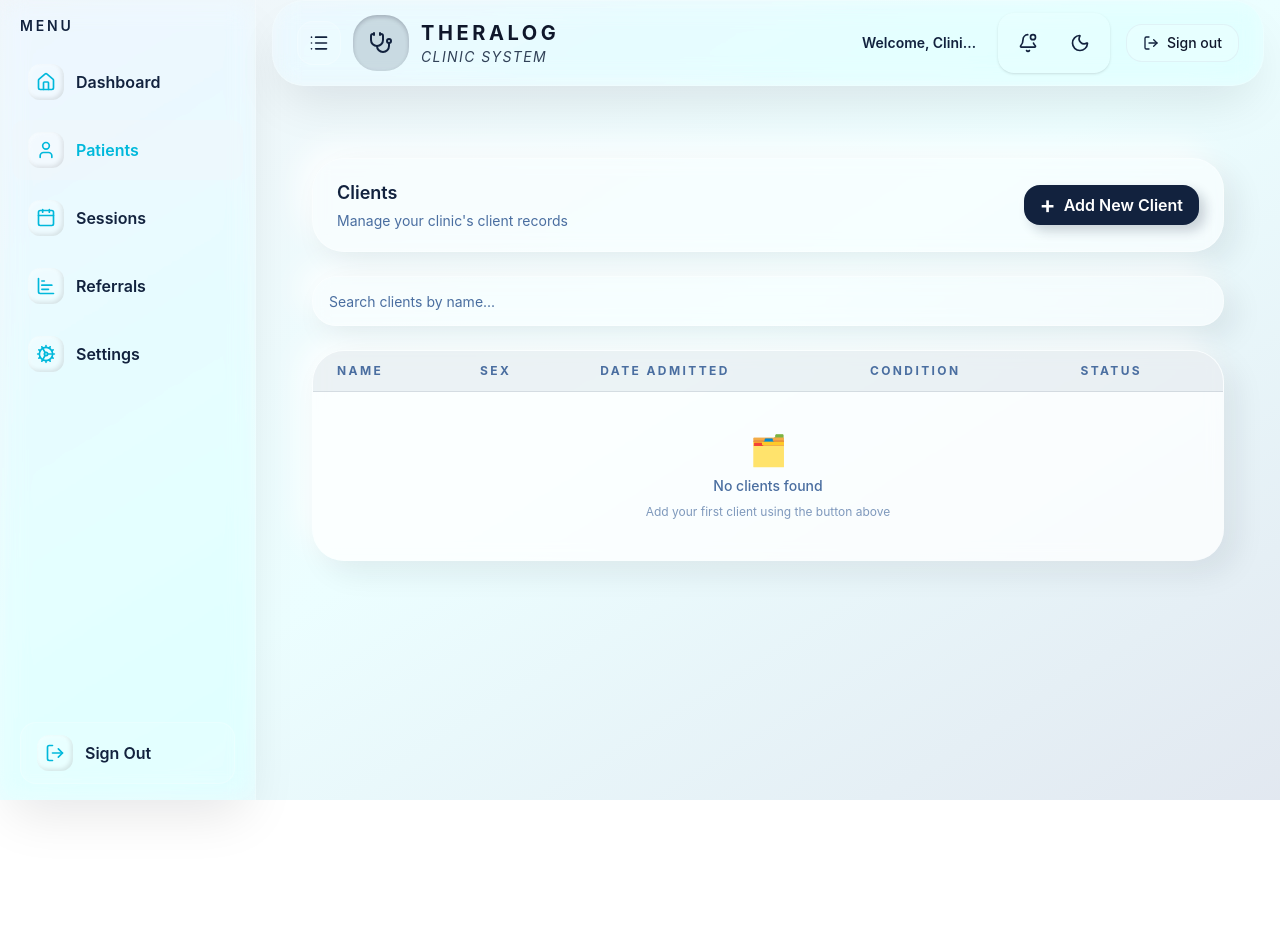
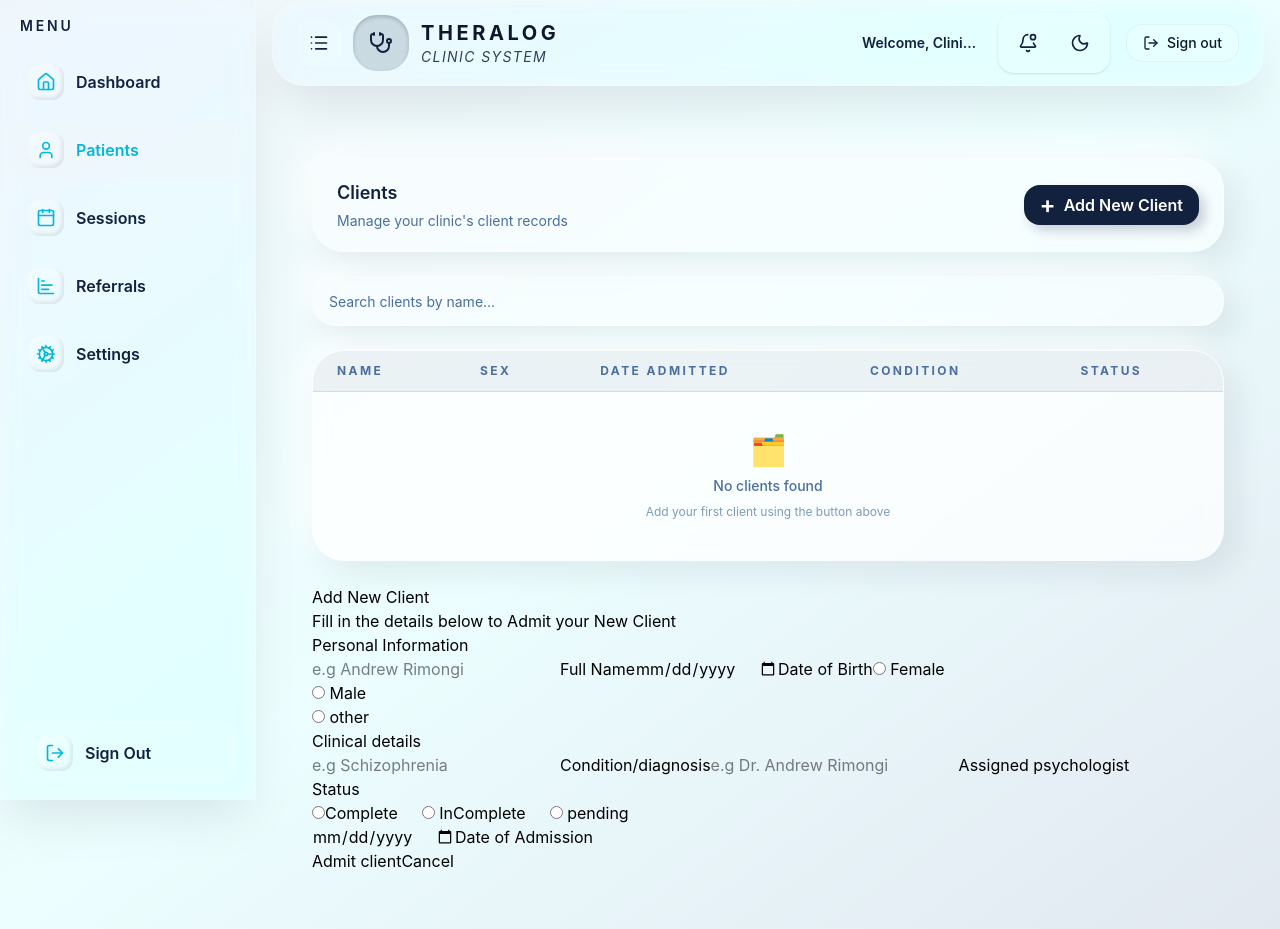
Before and after one commit to Andy-Ops254/theralog, a React (Vite) app in the folder client/: page /patients in a window 1280 px wide. Before the commit the page ends 800 px from the top, so only its background shows below. Built offline with nearby package versions, Linux system fonts and the light colour scheme; sample sign-in values are in the browser's storage.

Commit message:
code refactor, feat:client form and new patient component, state handle

```diff
--- /dev/null
+++ b/client/src/components/AddClientForm.jsx
@@ -0,0 +1,219 @@
+import React, { useState } from 'react'
+
+function AddClientForm() {
+    const[newClient, setNewClient]=useState({
+        name: '',
+        date_of_birth:'',
+        sex: '',
+        condition:"",
+        assigned_to: '',
+        status: '',
+        date_of_admission:''
+    })
+
+    function handleChange(e){
+        const {name,value}=e.target
+        setNewClient({...newClient, [name]:value})
+    }
+
+    function handleSubmit(e){
+        e.preventDefault()
+        fetch('http://127.0.0.1:5000', {
+            method: 'POST',
+            headers:{
+                "Content-Type": "application.json",
+                'Authorization': `Bearer ${token}`
+            },
+            body: JSON.stringify(newClient)
+        })
+        .then (res => {
+            console.log(res.status)
+            if (!res.ok) {
+                throw new Error ("Admission failed!")
+            }
+            else{
+                return res.json()
+            }
+        })
+        .then (data => {
+            console.log(data)
+            setNewClient({
+                name: '',
+                date_of_birth:'',
+                sex: '',
+                condition:"",
+                assigned_to: '',
+                status: '',
+                date_of_admission:''
+            })
+        })
+        .catch(err => {
+            console.error("Failed !", err.message)
+        })
+    }
+  return (
+    <div>
+        <div>
+            <h2>
+                Add New Client
+            </h2>
+            <p>
+                Fill in the details below to Admit your New Client
+            </p>
+        </div>
+        <form onSubmit={handleSubmit}>
+            <h2>
+                Personal Information
+            </h2>
+            <label htmlFor="Name">
+            <input
+            id='name'
+            type="text"
+            name='name'
+            value={newClient.name}
+            onChange={handleChange}
+            placeholder='e.g Andrew Rimongi'
+            />
+            Full Name
+            </label>
+
+            <label htmlFor="">
+            <input
+            id='DOB'
+            type="date"
+            name='DOB'
+            value={newClient.date_of_birth}
+            placeholder='date_of_birth'
+            onChange={handleChange}
+            />
+            Date of Birth
+            </label>
+
+            <label>
+            <input
+            id='sex-female'
+            type="radio"
+            name='sex'
+            value="female"
+            onChange={handleChange}
+            /> Female
+            </label>
+            <br />
+
+            <label>
+            <input
+            id='sex-male'
+            type="radio"
+            name='sex'
+            value="male"
+            /> Male
+            </label>
+            <br />
+
+            <label>
+            <input
+            id='sex-other'
+            type="radio"
+            name='sex'
+            value="other"
+            /> other
+            </label>
+            <br />
+
+            <div>
+                <h2>
+                    Clinical details
+                </h2>
+            <label>
+            <input
+            id='condition'
+            type="text"
+            name='condition'
+            placeholder='e.g Schizophrenia'
+            value={newClient.condtion}
+            onChange={handleChange}
+            />
+            Condition/diagnosis
+            </label>
+
+            <label htmlFor="">
+            <input
+            id='Assigned_to'
+            type="text"
+            name='Assigned_to'
+            placeholder='e.g Dr. Andrew Rimongi'
+            value={newClient.assigned_to}
+            onChange={handleChange}
+            />
+            Assigned psychologist
+            </label>
+
+
+            <h2>
+                    Status
+                </h2>
+            <div className='flex gap-3'>
+                <label>
+                <input
+                id='status-complete'
+                type="radio"
+                name='status'
+                value="complete"
+                onChange={handleChange}
+                />
+                Complete
+                </label> <br />
+
+                <label>
+                <input
+                id='status-incomplete'
+                type="radio"
+                name='status'
+                onChange={handleChange}
+                value="incomplete"
+                /> InComplete
+                </label>
+                <br />
+
+                <label>
+                <input
+                id='status-pending'
+                type="radio"
+                name='status'
+                onChange={handleChange}
+                value="pending"
+                /> pending
+                </label>
+                <br />
+            </div>
+
+            <label htmlFor="">
+            <input
+            id='DOA'
+            type="date"
+            name='date_of_admission'
+            placeholder='Date_of_Admission'
+            value={newClient.date_of_admission}
+            onChange={handleChange}
+            />
+            Date of Admission
+            </label>
+
+            </div>
+
+            <div>
+                <button
+                type='submit'>
+                    Admit client
+                </button>
+
+                <button type='delete'>
+                    Cancel
+                </button>
+            </div>
+        </form>
+    </div>
+  )
+}
+
+export default AddClientForm
--- a/client/src/components/Register.jsx
+++ b/client/src/components/Register.jsx
@@ -44,7 +44,7 @@ function Register() {
       navigate('/signin')
     })
     .catch(err => {
-      console.error('Failed attwmpt!', err.message)
+      console.error('Failed attempt!', err.message)
     })
   }
 
--- a/client/src/pages/Patients.jsx
+++ b/client/src/pages/Patients.jsx
@@ -1,4 +1,5 @@
 import React, { useState } from 'react'
+import AddClientForm from '../components/AddClientForm'
 
 function Patients() {
   const [tableRows, setTableRows] = useState([])
@@ -9,6 +10,10 @@ function Patients() {
       .toLowerCase()
       .includes(search.toLowerCase())
   )
+
+    function handleClientAdded(newClient) {
+      setTableRows (prev => [...prev,newClient])
+    }
 
   return (
     <div className="p-4 sm:p-6 space-y-6">
@@ -34,7 +39,7 @@ function Patients() {
           value={search}
           onChange={e => setSearch(e.target.value)}
           placeholder="Search clients by name..."
-          className="w-full bg-transparent text-sm text-[#12223E] placeholder-[#4A6EA0] outline-none"
+          className="w-80 sm:64 bg-transparent text-sm text-[#12223E] placeholder-[#4A6EA0] outline-none"
         />
       </div>
 
@@ -99,6 +104,8 @@ function Patients() {
         </table>
       </div>
 
+      <AddClientForm onClientAdded={handleClientAdded}/>
+
     </div>
   )
 }
```
